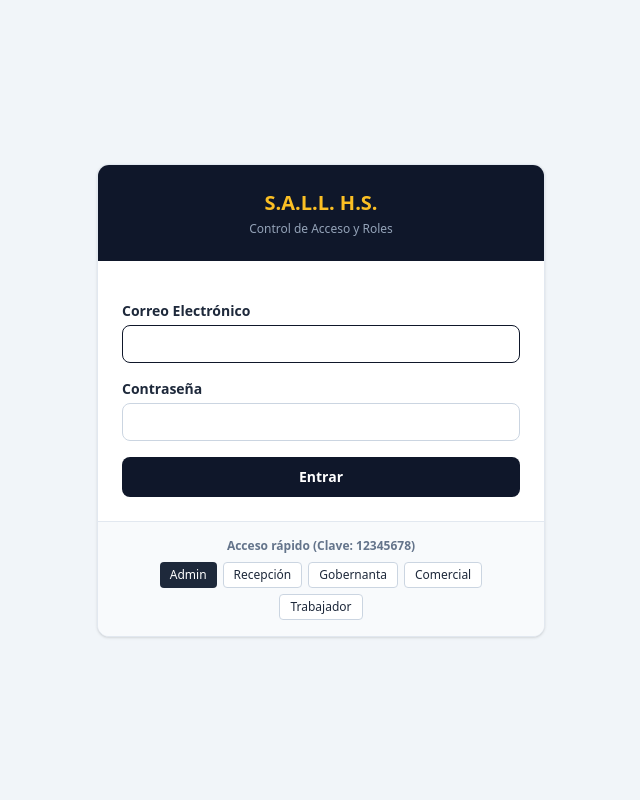
After one commit to soniavazquezmiranda/S.A.L.L.-H.S.-Smart-Allocation-Labor-logistics-for-Hotel-Staff-, a Laravel app: page /login in a window 1280 px wide. The commit adds this page. Shown: the whole page, without its empty margins (319-959 px from the left). Run offline with Laravel 12, Linux system fonts and the light colour scheme; some libraries are stand-ins or nearby versions.

Commit message:
Autenticacion 100% Funcional
La autenticacion funciona al 100% con todos los roles. Habría que revisar los roles en si por si se van a modificar o ampliar.

```diff
--- /dev/null
+++ b/resources/views/auth/login.blade.php
@@ -0,0 +1,62 @@
+<!DOCTYPE html>
+<html lang="es">
+<head>
+    <meta charset="UTF-8">
+    <meta name="viewport" content="width=device-width, initial-scale=1.0">
+    <title>S.A.L.L. H.S. — Iniciar Sesión</title>
+    <script src="https://cdn.tailwindcss.com"></script>
+</head>
+<body class="bg-slate-100 min-h-screen flex items-center justify-center p-4 text-slate-800">
+
+    <div class="max-w-md w-full bg-white rounded-xl shadow border border-slate-200 overflow-hidden">
+        <div class="bg-slate-900 p-6 text-center text-white">
+            <h1 class="text-xl font-bold text-amber-400">S.A.L.L. H.S.</h1>
+            <p class="text-xs text-slate-400 mt-1">Control de Acceso y Roles</p>
+        </div>
+
+        @if ($errors->any())
+            <div class="mx-6 mt-4 p-3 bg-rose-50 border border-rose-200 text-rose-700 text-xs rounded-lg">
+                {{ $errors->first() }}
+            </div>
+        @endif
+
+        <form action="{{ route('login.post') }}" method="POST" class="p-6 space-y-4 text-sm">
+            @csrf
+            <div>
+                <label for="email" class="block font-semibold mb-1">Correo Electrónico</label>
+                <input type="email" id="email" name="email" value="{{ old('email') }}" required autofocus
+                       class="w-full px-3 py-2 border border-slate-300 rounded-lg focus:outline-none focus:border-slate-900">
+            </div>
+
+            <div>
+                <label for="password" class="block font-semibold mb-1">Contraseña</label>
+                <input type="password" id="password" name="password" required
+                       class="w-full px-3 py-2 border border-slate-300 rounded-lg focus:outline-none focus:border-slate-900">
+            </div>
+
+            <button type="submit" class="w-full py-2.5 bg-slate-900 hover:bg-slate-800 text-white font-semibold rounded-lg">
+                Entrar
+            </button>
+        </form>
+
+        <!-- Botones rápidos de prueba por rol -->
+        <div class="px-6 py-4 bg-slate-50 border-t border-slate-200 text-xs space-y-2">
+            <p class="text-slate-500 font-semibold text-center">Acceso rápido (Clave: 12345678)</p>
+            <div class="flex flex-wrap justify-center gap-1.5">
+                <button type="button" onclick="setCreds('admin@sall.com')" class="px-2.5 py-1 bg-slate-800 text-white rounded">Admin</button>
+                <button type="button" onclick="setCreds('recepcion@sall.com')" class="px-2.5 py-1 bg-white border border-slate-300 rounded">Recepción</button>
+                <button type="button" onclick="setCreds('gobernanta@sall.com')" class="px-2.5 py-1 bg-white border border-slate-300 rounded">Gobernanta</button>
+                <button type="button" onclick="setCreds('comercial@sall.com')" class="px-2.5 py-1 bg-white border border-slate-300 rounded">Comercial</button>
+                <button type="button" onclick="setCreds('trabajador@sall.com')" class="px-2.5 py-1 bg-white border border-slate-300 rounded">Trabajador</button>
+            </div>
+        </div>
+    </div>
+
+    <script>
+        function setCreds(email) {
+            document.getElementById('email').value = email;
+            document.getElementById('password').value = '12345678';
+        }
+    </script>
+</body>
+</html>
--- a/routes/web.php
+++ b/routes/web.php
@@ -9,10 +9,67 @@ use App\Http\Controllers\RecepcionController;
 use App\Http\Controllers\ComercialController;
 use App\Http\Controllers\GobernantaController;
 
-//Sin autenticacion para rama develop
-Route::get('/', function () { return view('welcome'); });
+Route::get('/', function () {
+    return view('welcome');
+});
 
-Route::get('/recepcion', [RecepcionController::class, 'index'])->name('recepcion.index');
-Route::get('/gobernanta', [GobernantaController::class, 'index'])->name('gobernanta.index');
-Route::get('/comercial', [ComercialController::class, 'index'])->name('comercial.index');
-Route::get('/pda', [ShiftController::class, 'index'])->name('pda.index');
+// Función auxiliar de redirección según rol
+$redirectByRole = function ($role) {
+    return match($role) {
+        'Admin', 'Recepcion' => '/recepcion',
+        'Gobernanta'         => '/gobernanta',
+        'Comercial'          => '/comercial',
+        'Trabajador'         => '/pda',
+        default              => '/',
+    };
+};
+
+// AUTENTICACIÓN
+Route::get('/login', function () use ($redirectByRole) {
+    if (Auth::check()) {
+        return redirect()->to($redirectByRole(Auth::user()->role));
+    }
+    return view('auth.login');
+})->name('login');
+
+Route::post('/login', function (Request $request) use ($redirectByRole) {
+    $credentials = $request->validate([
+        'email' => 'required|email',
+        'password' => 'required',
+    ]);
+
+    if (Auth::attempt($credentials)) {
+        $request->session()->regenerate();
+        return redirect()->to($redirectByRole(Auth::user()->role));
+    }
+
+    return back()->withErrors(['email' => 'Las credenciales no coinciden con nuestros registros.']);
+})->name('login.post');
+
+Route::post('/logout', function (Request $request) {
+    Auth::logout();
+    $request->session()->invalidate();
+    $request->session()->regenerateToken();
+    return redirect('/login');
+})->name('logout');
+
+// RUTAS PROTEGIDAS POR ROL (Admin entra en todas gracias a RoleMiddleware)
+Route::middleware(['auth'])->group(function () {
+
+    Route::middleware(['role:Recepcion,Admin'])->group(function () {
+        Route::get('/recepcion', [RecepcionController::class, 'index'])->name('recepcion.index');
+    });
+
+    Route::middleware(['role:Gobernanta,Admin'])->group(function () {
+        Route::get('/gobernanta', [GobernantaController::class, 'index'])->name('gobernanta.index');
+        Route::get('/gobernanta/tareas', [TaskController::class, 'index'])->name('tasks.index');
+    });
+
+    Route::middleware(['role:Comercial,Admin'])->group(function () {
+        Route::get('/comercial', [ComercialController::class, 'index'])->name('comercial.index');
+    });
+
+    Route::middleware(['role:Trabajador,Admin'])->group(function () {
+        Route::get('/pda', [ShiftController::class, 'index'])->name('pda.index');
+    });
+});
```
Also changed, not shown: app/Http/Middleware/RoleMiddleware.php (+13 -3 lines), database/seeders/DatabaseSeeder.php (+19 -24 lines), resources/views/layouts/app.blade.php (+32 -6 lines), database/migrations/0001_01_01_000000_create_users_table.php, database/migrations/2026_10_26_111439_add_roles_to_users_table.php.
